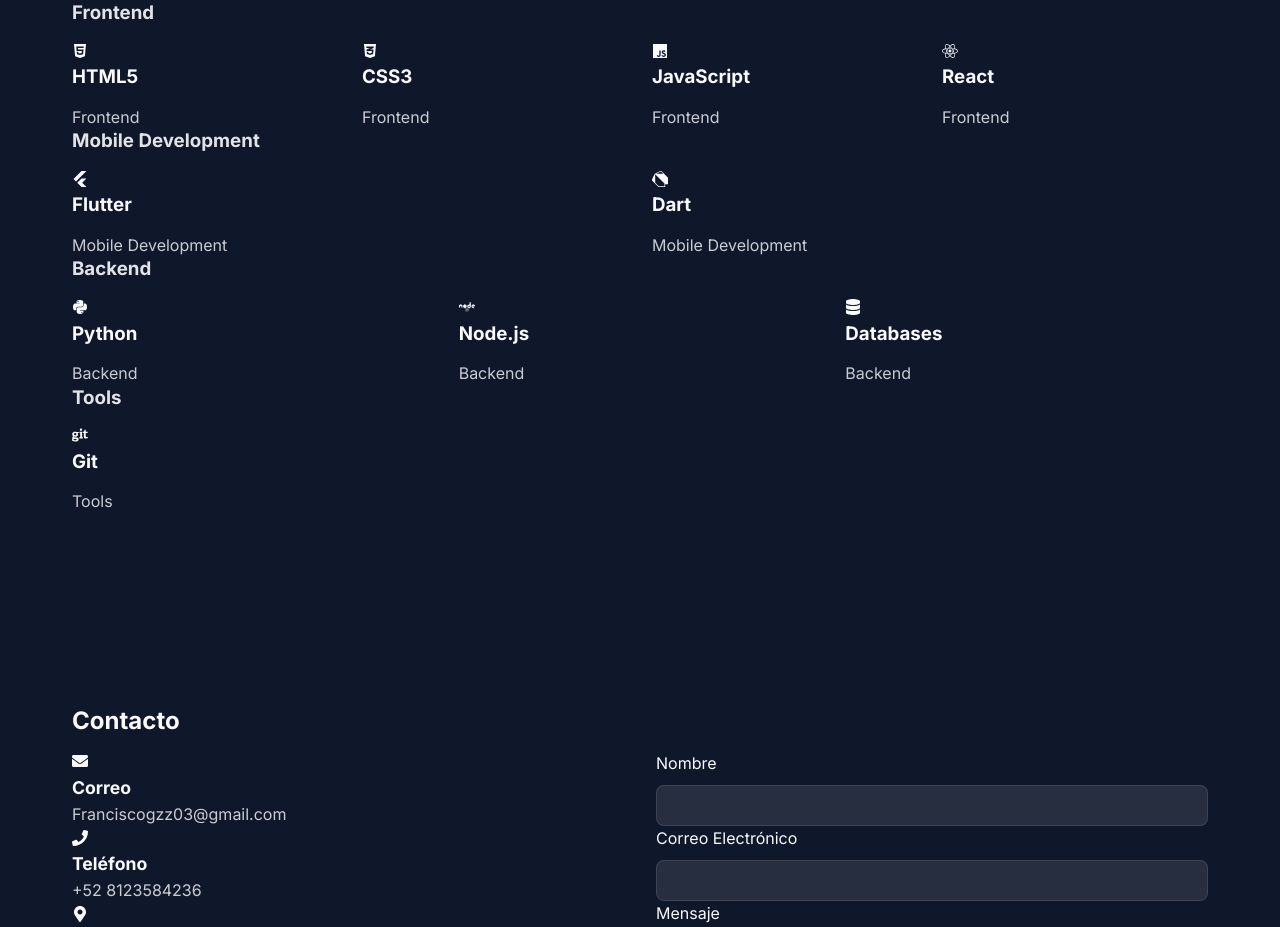
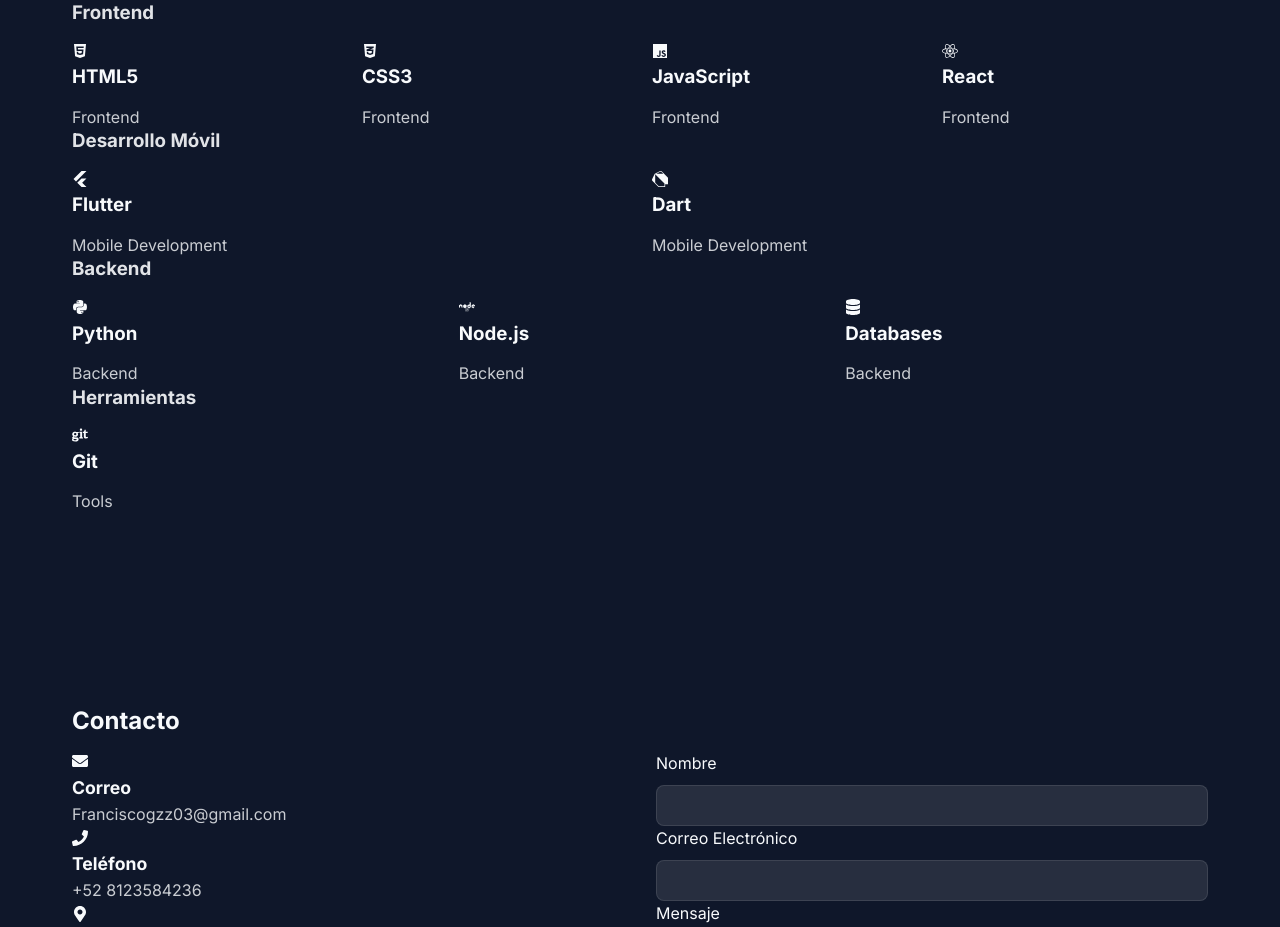
Before and after one commit to Panchogzzsosa/Portafolio, a React (Vite) app: page / in a window 1280 px wide. Shown: the part 2960-3887 px from the top of the page. Built offline with nearby package versions, Linux system fonts and the light colour scheme.

Commit message:
feat: Enhance contact form with improved UI and validation

```diff
--- a/src/components/Skills.jsx
+++ b/src/components/Skills.jsx
@@ -2,6 +2,7 @@
 import { SiFlutter, SiDart } from 'react-icons/si'
 import PropTypes from 'prop-types'
 import { motion, LazyMotion, domAnimation } from 'framer-motion'
+import { useLanguage } from '../context/LanguageContext'
 
 function SkillCard({ icon: Icon, name, category }) {
   return (
@@ -89,6 +90,29 @@
 }
 
 function Skills() {
+  const { language } = useLanguage()
+
+  const content = {
+    es: {
+      title: 'Mis Habilidades',
+      categories: {
+        Frontend: 'Frontend',
+        'Mobile Development': 'Desarrollo Móvil',
+        Backend: 'Backend',
+        Tools: 'Herramientas'
+      }
+    },
+    en: {
+      title: 'My Skills',
+      categories: {
+        Frontend: 'Frontend',
+        'Mobile Development': 'Mobile Development',
+        Backend: 'Backend',
+        Tools: 'Tools'
+      }
+    }
+  }
+
   const skillsByCategory = {
     Frontend: [
       { icon: FaHtml5, name: 'HTML5', level: 90 },
@@ -127,7 +151,7 @@
           viewport={{ once: true }}
           transition={{ duration: 0.6 }}
         >
-          Mis Habilidades
+          {content[language].title}
         </motion.h2>
         {Object.entries(skillsByCategory).map(([category, skills]) => (
           <motion.div
@@ -145,7 +169,7 @@
               viewport={{ once: true }}
               transition={{ duration: 0.6 }}
             >
-              {category}
+              {content[language].categories[category]}
             </motion.h3>
             <div className="skills-grid">
               {skills.map((skill, index) => (
```
